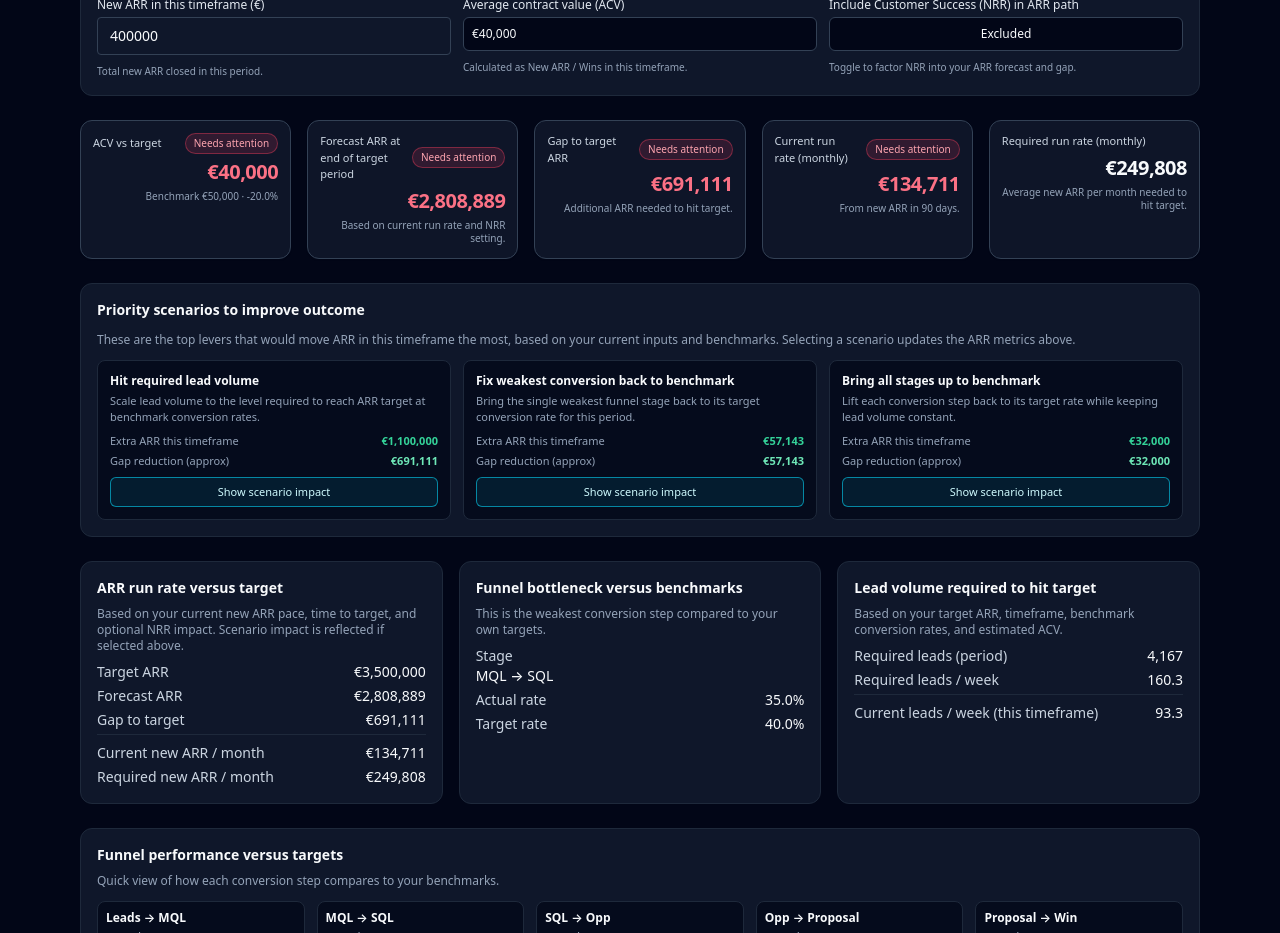
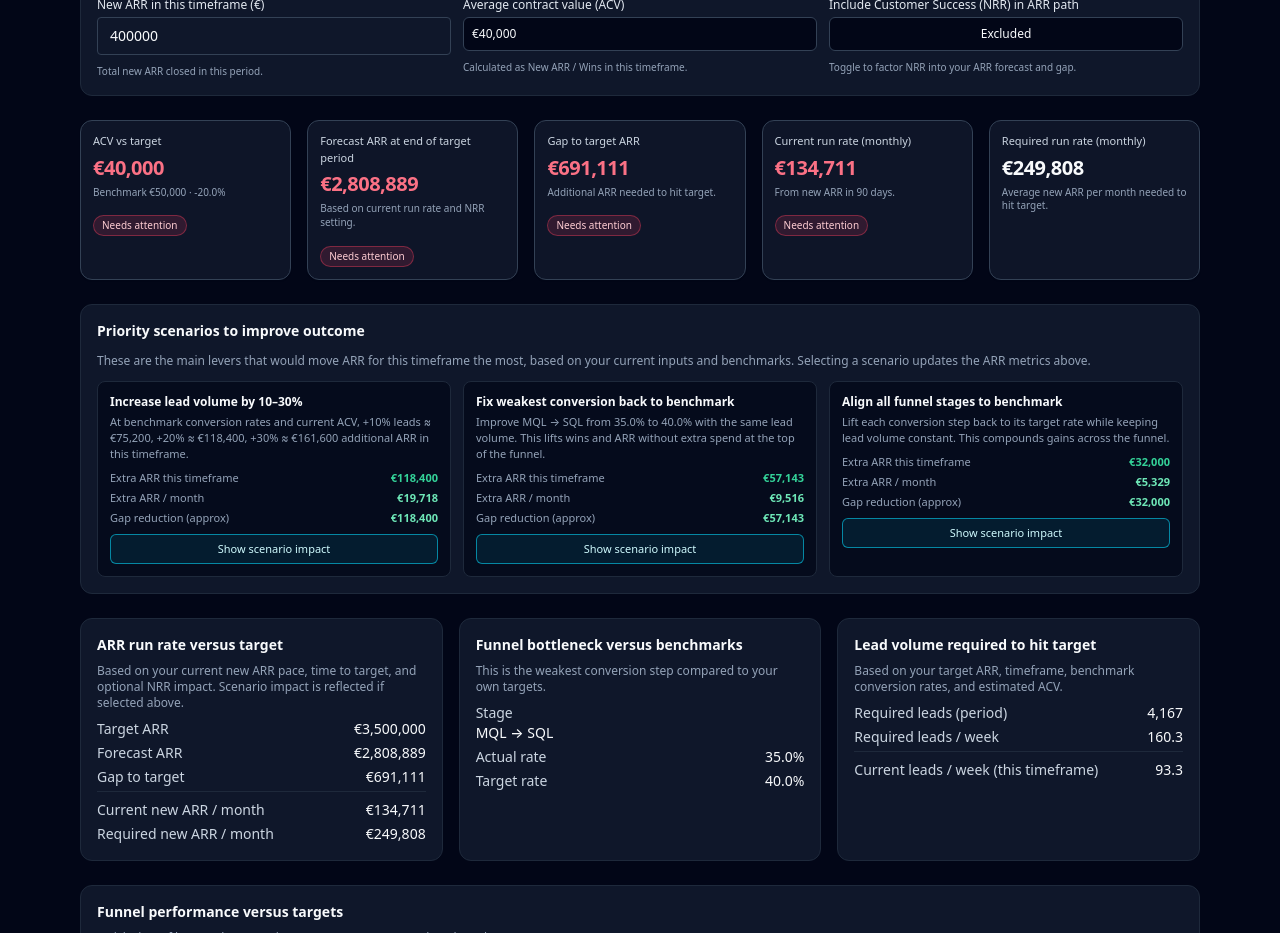
Before and after one commit to powerstephen/saas-throughput-tracker, a Next.js app: page / in a window 1280 px wide. Shown: the part 780-1713 px from the top of the page. Built offline with nearby package versions, Linux system fonts and the light colour scheme.

Commit message:
Update MainDashboard.tsx

```diff
--- a/components/MainDashboard.tsx
+++ b/components/MainDashboard.tsx
@@ -78,6 +78,7 @@ type Scenario = {
   extraArr: number;
   newArrScenario: number;
   gapImprovement: number;
+  extraMonthlyArr?: number;
 };
 
 export default function MainDashboard() {
@@ -166,11 +167,6 @@ export default function MainDashboard() {
       ? ((avgDealSizeActual - acvTarget) / acvTarget) * 100
       : 0;
 
-  const runRateRatio =
-    requiredNewArrPerMonth > 0
-      ? actualNewArrPerMonth / requiredNewArrPerMonth
-      : 0;
-
   const baseArr = actuals.revenue.newArrThisPeriod;
   const targetArr = benchmarks.revenue.targetArr;
 
@@ -189,14 +185,15 @@ export default function MainDashboard() {
   const selectedScenario = scenarios.find((s) => s.id === selectedScenarioId);
   const scenarioExtraArr = selectedScenario?.extraArr ?? 0;
 
-  // ---------- Scenario-adjusted metrics for hero + overview ----------
-
   const forecastArrEndDisplayed = forecastArrEnd + scenarioExtraArr;
   const arrGapDisplayed = Math.max(targetArr - forecastArrEndDisplayed, 0);
 
   const timeframeMonths = (benchmarks.revenue.timeframeWeeks || 1) / 4.33;
   const extraMonthlyFromScenario =
-    timeframeMonths > 0 ? scenarioExtraArr / timeframeMonths : 0;
+    timeframeMonths > 0 && scenarioExtraArr > 0
+      ? scenarioExtraArr / timeframeMonths
+      : 0;
+
   const actualNewArrPerMonthDisplayed =
     actualNewArrPerMonth + extraMonthlyFromScenario;
 
@@ -346,9 +343,8 @@ export default function MainDashboard() {
           </div>
         </div>
 
-        {/* New ARR + ACV + CS toggle row – 3 equal boxes */}
+        {/* New ARR + ACV + CS toggle */}
         <div className="mt-4 grid grid-cols-1 sm:grid-cols-3 gap-3">
-          {/* New ARR */}
           <label className="text-xs text-slate-200 flex flex-col">
             <span className="mb-1">New ARR in this timeframe (€)</span>
             <input
@@ -370,7 +366,6 @@ export default function MainDashboard() {
             </span>
           </label>
 
-          {/* ACV */}
           <label className="text-xs text-slate-200 flex flex-col">
             <span className="mb-1">Average contract value (ACV)</span>
             <input
@@ -380,7 +375,7 @@ export default function MainDashboard() {
               value={
                 avgDealSizeActual > 0
                   ? `€${Math.round(avgDealSizeActual).toLocaleString()}`
-                  : "Enter wins and ARR to calculate ACV"
+                  : "Enter ARR and wins to calculate ACV"
               }
             />
             <span className="text-[10px] text-slate-400 mt-2">
@@ -388,7 +383,6 @@ export default function MainDashboard() {
             </span>
           </label>
 
-          {/* CS toggle as equal-sized box */}
           <div className="text-xs text-slate-200 flex flex-col">
             <span className="mb-1">Include Customer Success (NRR) in ARR path</span>
             <button
@@ -410,7 +404,7 @@ export default function MainDashboard() {
         </div>
       </section>
 
-      {/* Key metrics strip – hero metrics */}
+      {/* Hero metrics */}
       <section className="grid grid-cols-1 sm:grid-cols-2 lg:grid-cols-5 gap-4">
         <StatCard
           label="ACV vs target"
@@ -441,7 +435,7 @@ export default function MainDashboard() {
           value={`€${Math.round(forecastArrEndDisplayed).toLocaleString()}`}
           helper={
             selectedScenario
-              ? "Includes impact of selected scenario."
+              ? "Includes impact of the selected scenario."
               : "Based on current run rate and NRR setting."
           }
           tone={arrGapDisplayed <= 0 ? "good" : "bad"}
@@ -463,7 +457,7 @@ export default function MainDashboard() {
           value={`€${Math.round(actualNewArrPerMonthDisplayed).toLocaleString()}`}
           helper={
             selectedScenario
-              ? "Includes incremental ARR from selected scenario."
+              ? "Includes incremental ARR from the selected scenario."
               : `From new ARR in ${timeframeLabel}.`
           }
           tone={
@@ -482,15 +476,15 @@ export default function MainDashboard() {
         />
       </section>
 
-      {/* Priority scenarios moved directly under hero metrics */}
+      {/* Priority scenarios directly under hero metrics */}
       <section className="bg-slate-900 border border-slate-800 rounded-xl p-4 space-y-3">
         <h3 className="text-sm font-semibold text-slate-50">
           Priority scenarios to improve outcome
         </h3>
         <p className="text-xs text-slate-400">
-          These are the top levers that would move ARR in this timeframe the most, based
-          on your current inputs and benchmarks. Selecting a scenario updates the ARR
-          metrics above.
+          These are the main levers that would move ARR for this timeframe the most,
+          based on your current inputs and benchmarks. Selecting a scenario updates
+          the ARR metrics above.
         </p>
 
         {scenarios.length === 0 ? (
@@ -525,6 +519,14 @@ export default function MainDashboard() {
                         : "—"}
                     </span>
                   </div>
+                  {typeof s.extraMonthlyArr === "number" && s.extraMonthlyArr > 0 && (
+                    <div className="flex justify-between">
+                      <span className="text-slate-400">Extra ARR / month</span>
+                      <span className="font-semibold text-emerald-300">
+                        €{Math.round(s.extraMonthlyArr).toLocaleString()}
+                      </span>
+                    </div>
+                  )}
                   <div className="flex justify-between">
                     <span className="text-slate-400">
                       Gap reduction (approx)
@@ -823,34 +825,41 @@ function StatCard({ label, value, helper, tone = "neutral" }: StatCardProps) {
       ? "text-rose-400"
       : "text-slate-50";
 
-  const badgeText =
+  const statusText =
     tone === "good" ? "On track" : tone === "bad" ? "Needs attention" : "";
 
-  const badgeColor =
+  const statusClasses =
     tone === "good"
-      ? "bg-emerald-500/15 text-emerald-300 border-emerald-500/40"
+      ? "bg-emerald-500/15 text-emerald-200 border-emerald-500/40"
       : tone === "bad"
-      ? "bg-rose-500/15 text-rose-300 border-rose-500/40"
-      : "";
+      ? "bg-rose-500/15 text-rose-200 border-rose-500/40"
+      : "bg-slate-800/60 text-slate-300 border-slate-700/60";
 
   return (
     <div className="bg-slate-900/95 border border-slate-700 rounded-xl px-3 py-3 flex flex-col gap-1 shadow-sm">
-      <div className="flex items-center justify-between gap-2">
-        <div className="text-[11px] text-slate-300">{label}</div>
-        {badgeText && (
-          <span
-            className={`text-[10px] px-2 py-0.5 rounded-full border whitespace-nowrap ${badgeColor}`}
-          >
-            {badgeText}
-          </span>
-        )}
-      </div>
-      <div className={`text-xl font-semibold tracking-tight text-right ${valueColor}`}>
+      {/* Heading */}
+      <div className="text-[11px] text-slate-300">{label}</div>
+
+      {/* Number */}
+      <div className={`text-xl font-semibold tracking-tight ${valueColor}`}>
         {value}
       </div>
+
+      {/* Explainer */}
       {helper && (
-        <div className="text-[10px] text-slate-400 leading-snug text-right">
+        <div className="text-[10px] text-slate-400 leading-snug">
           {helper}
+        </div>
+      )}
+
+      {/* Status pill at bottom */}
+      {statusText && (
+        <div className="mt-2">
+          <span
+            className={`inline-flex items-center px-2 py-0.5 rounded-full border text-[10px] ${statusClasses}`}
+          >
+            {statusText}
+          </span>
         </div>
       )}
     </div>
@@ -872,7 +881,6 @@ function computeArrRunRate(
   const actualNewArrPerMonth = actualNewArrPerWeek * 4.33;
 
   let requiredNewArrTotal = Math.max(targetArr - currentArr, 0);
-
   let forecastArrEnd = currentArr;
 
   if (includeCs && benchmarks.cs.nrrTarget > 0) {
@@ -884,7 +892,6 @@ function computeArrRunRate(
   }
 
   forecastArrEnd += actualNewArrPerWeek * timeframeWeeks;
-
   const arrGap = Math.max(targetArr - forecastArrEnd, 0);
 
   const requiredNewArrPerWeek = safeDiv(requiredNewArrTotal, timeframeWeeks || 1);
@@ -1063,26 +1070,46 @@ function computeScenarios(params: {
     return [];
   }
 
+  const timeframeMonths = (benchmarks.revenue.timeframeWeeks || 1) / 4.33;
   const scenarios: Scenario[] = [];
 
   // Scenario 1: Fix the single worst bottleneck back to benchmark
   if (worstStageKey) {
     const scenarioRates: ActualRates = { ...actualRates };
+    let stageLabel = "";
+    let actRate = 0;
+    let tgtRate = 0;
+
     switch (worstStageKey) {
       case "leadsToMql":
         scenarioRates.leadsToMql = benchmarks.marketing.leadsToMql;
+        stageLabel = "Leads → MQL";
+        actRate = actualRates.leadsToMql;
+        tgtRate = benchmarks.marketing.leadsToMql;
         break;
       case "mqlToSql":
         scenarioRates.mqlToSql = benchmarks.marketing.mqlToSql;
+        stageLabel = "MQL → SQL";
+        actRate = actualRates.mqlToSql;
+        tgtRate = benchmarks.marketing.mqlToSql;
         break;
       case "sqlToOpp":
         scenarioRates.sqlToOpp = benchmarks.sales.sqlToOpp;
+        stageLabel = "SQL → Opp";
+        actRate = actualRates.sqlToOpp;
+        tgtRate = benchmarks.sales.sqlToOpp;
         break;
       case "oppToProp":
         scenarioRates.oppToProp = benchmarks.sales.oppToProp;
+        stageLabel = "Opp → Proposal";
+        actRate = actualRates.oppToProp;
+        tgtRate = benchmarks.sales.oppToProp;
         break;
       case "propToWin":
         scenarioRates.propToWin = benchmarks.sales.propToWin;
+        stageLabel = "Proposal → Win";
+        actRate = actualRates.propToWin;
+        tgtRate = benchmarks.sales.propToWin;
         break;
     }
 
@@ -1098,16 +1125,25 @@ function computeScenarios(params: {
     const newArrScenario = winsScenario * acv;
     const extraArr = newArrScenario - baseArr;
     const gapImprovement = Math.max(Math.min(extraArr, arrGap), 0);
+    const extraMonthlyArr =
+      timeframeMonths > 0 ? extraArr / timeframeMonths : undefined;
 
     if (extraArr > 0.01) {
       scenarios.push({
         id: "fix-bottleneck",
         title: "Fix weakest conversion back to benchmark",
         description:
-          "Bring the single weakest funnel stage back to its target conversion rate for this period.",
+          stageLabel && actRate && tgtRate
+            ? `Improve ${stageLabel} from ${actRate.toFixed(
+                1
+              )}% to ${tgtRate.toFixed(
+                1
+              )}% with the same lead volume. This lifts wins and ARR without extra spend at the top of the funnel.`
+            : "Bring the weakest funnel stage back to its target conversion rate.",
         extraArr,
         newArrScenario,
         gapImprovement,
+        extraMonthlyArr,
       });
     }
   }
@@ -1118,36 +1154,65 @@ function computeScenarios(params: {
     const newArrScenario2 = winsScenario2 * acv;
     const extraArr2 = newArrScenario2 - baseArr;
     const gapImprovement2 = Math.max(Math.min(extraArr2, arrGap), 0);
+    const extraMonthlyArr2 =
+      timeframeMonths > 0 ? extraArr2 / timeframeMonths : undefined;
 
     if (extraArr2 > 0.01) {
       scenarios.push({
         id: "all-to-benchmark",
-        title: "Bring all stages up to benchmark",
+        title: "Align all funnel stages to benchmark",
         description:
-          "Lift each conversion step back to its target rate while keeping lead volume constant.",
+          "Lift each conversion step back to its target rate while keeping lead volume constant. This compounds gains across the funnel.",
         extraArr: extraArr2,
         newArrScenario: newArrScenario2,
         gapImprovement: gapImprovement2,
+        extraMonthlyArr: extraMonthlyArr2,
       });
     }
   }
 
-  // Scenario 3: Hit required lead volume at benchmark rates
-  if (requiredLeadsTotal > 0 && winsPerLeadBenchmark > 0) {
-    const winsScenario3 = requiredLeadsTotal * winsPerLeadBenchmark;
-    const newArrScenario3 = winsScenario3 * acv;
-    const extraArr3 = newArrScenario3 - baseArr;
-    const gapImprovement3 = Math.max(Math.min(extraArr3, arrGap), 0);
+  // Scenario 3: Lead volume increase (10%, 20%, 30%)
+  if (winsPerLeadBenchmark > 0 && acv > 0 && actuals.funnel.leads > 0) {
+    const baseLeads = actuals.funnel.leads;
 
-    if (extraArr3 > 0.01) {
+    const calcArrForLeadFactor = (factor: number) => {
+      const leads = baseLeads * factor;
+      const wins = leads * winsPerLeadBenchmark;
+      return wins * acv;
+    };
+
+    const arr10 = calcArrForLeadFactor(1.1);
+    const arr20 = calcArrForLeadFactor(1.2);
+    const arr30 = calcArrForLeadFactor(1.3);
+
+    const extraArr10 = arr10 - baseArr;
+    const extraArr20 = arr20 - baseArr;
+    const extraArr30 = arr30 - baseArr;
+
+    const chosenArrScenario = arr20;
+    const extraArrChosen = extraArr20;
+    const gapImprovementChosen = Math.max(
+      Math.min(extraArrChosen, arrGap),
+      0
+    );
+    const extraMonthlyArrChosen =
+      timeframeMonths > 0 ? extraArrChosen / timeframeMonths : undefined;
+
+    if (extraArrChosen > 0.01) {
       scenarios.push({
-        id: "hit-required-leads",
-        title: "Hit required lead volume",
-        description:
-          "Scale lead volume to the level required to reach ARR target at benchmark conversion rates.",
-        extraArr: extraArr3,
-        newArrScenario: newArrScenario3,
-        gapImprovement: gapImprovement3,
+        id: "lead-volume",
+        title: "Increase lead volume by 10–30%",
+        description: `At benchmark conversion rates and current ACV, +10% leads ≈ €${Math.round(
+          extraArr10
+        ).toLocaleString()}, +20% ≈ €${Math.round(
+          extraArr20
+        ).toLocaleString()}, +30% ≈ €${Math.round(
+          extraArr30
+        ).toLocaleString()} additional ARR in this timeframe.`,
+        extraArr: extraArrChosen,
+        newArrScenario: chosenArrScenario,
+        gapImprovement: gapImprovementChosen,
+        extraMonthlyArr: extraMonthlyArrChosen,
       });
     }
   }
```
